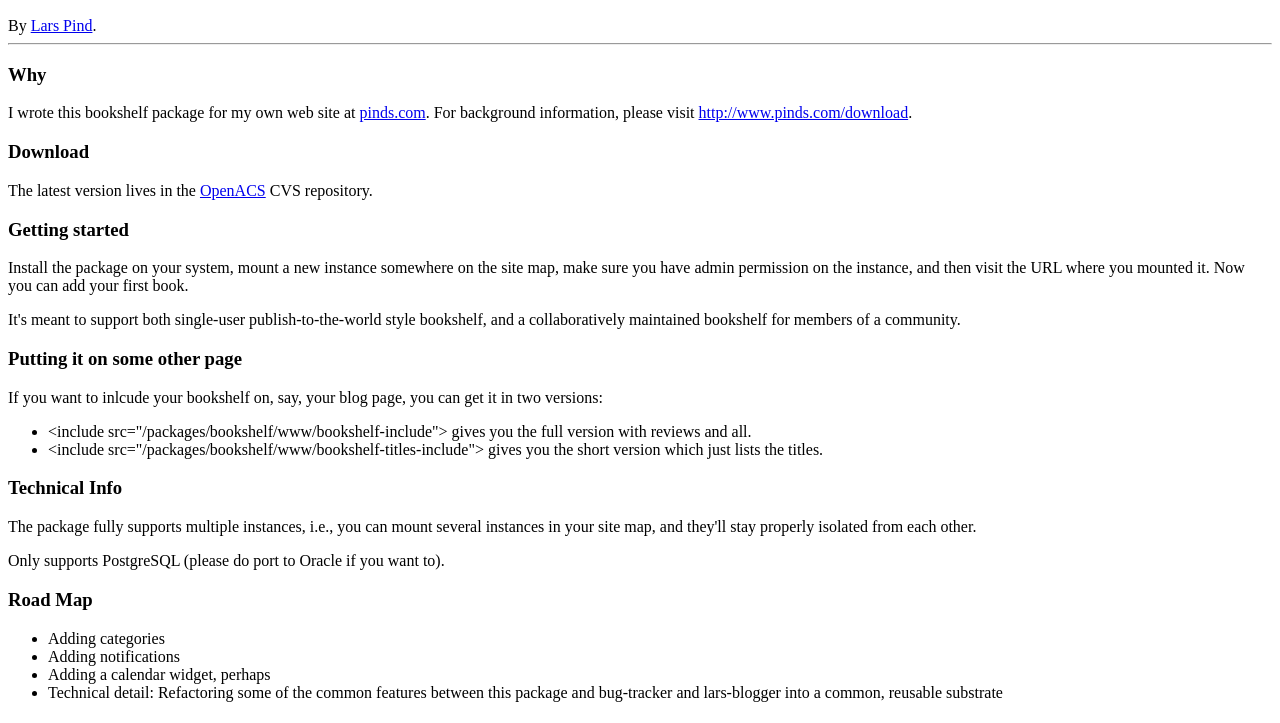
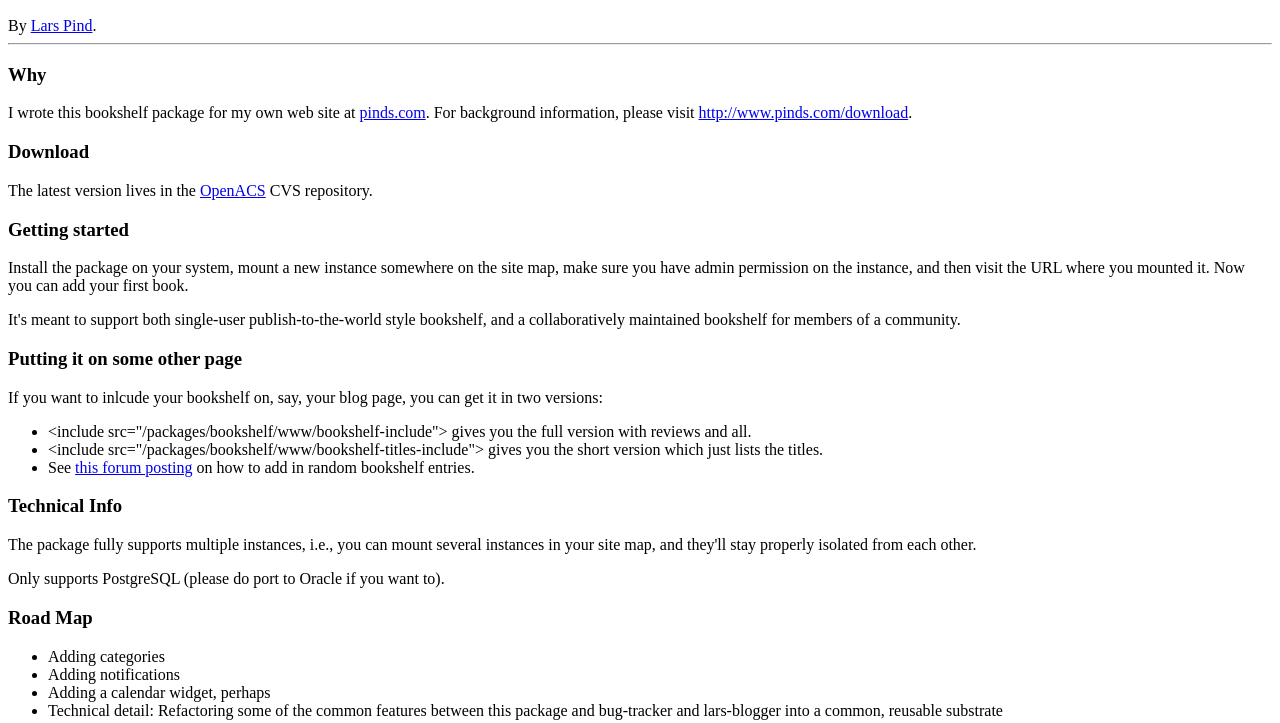
Before and after one commit to openacs/bookshelf, a plain HTML site: page www/doc/index.html in a window 1280 px wide. Shown: the part 38-761 px from the top of the page. Drawn offline with Linux system fonts and the light colour scheme.

Commit message:
merge of changes on oacs-5-1 branch between tags jcd-merge-5-1-20040628 and jcd-merge-5-1-20040712 to HEAD

```diff
--- a/www/doc/index.html
+++ b/www/doc/index.html
@@ -55,6 +55,11 @@ By <a href="http://www.pinds.com/">Lars Pind</a>.
     src="/packages/bookshelf/www/bookshelf-titles-include"&gt; gives
     you the short version which just lists the titles.
   </li>
+  <li>
+    See <a
+    href="http://openacs.org/forums/message-view?message_id=193331">this
+    forum posting</a> on how to add in random bookshelf entries.
+  </li>
 </ul>
 
 
```
Also changed, not shown: 2 other files.
